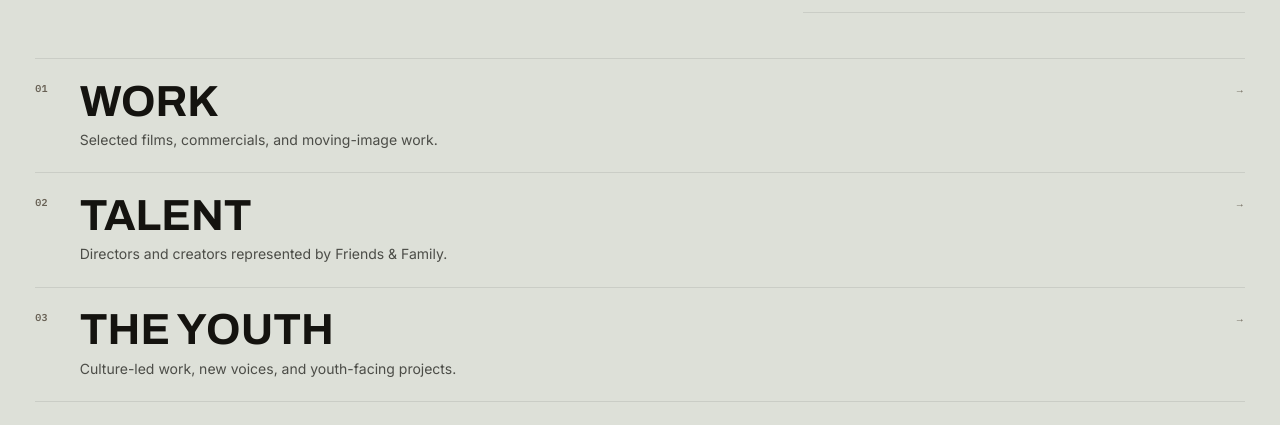
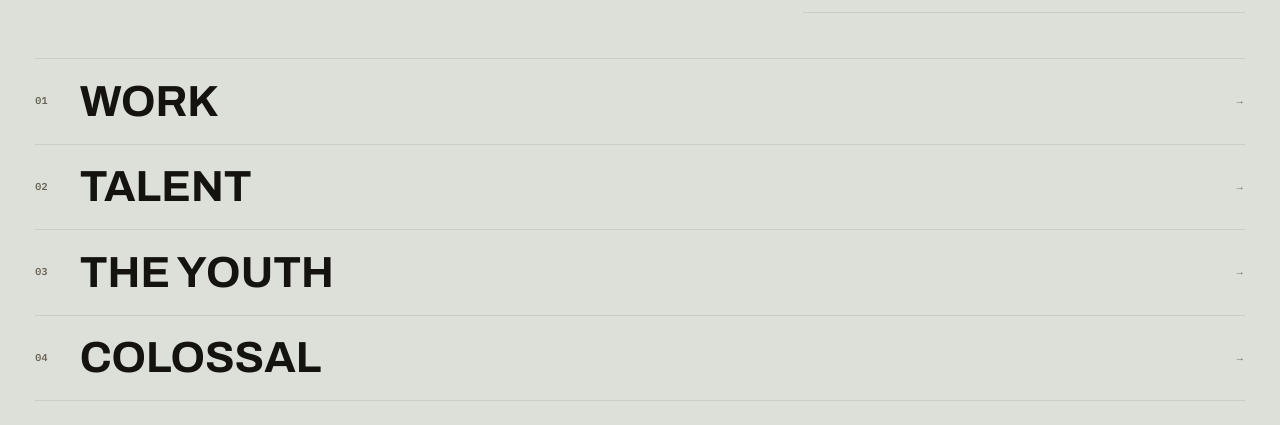
Before and after one commit to terryrayment/ff-reels, a Next.js app: page /site in a window 1280 px wide. Shown: the part 524-949 px from the top of the page. Built offline with nearby package versions, Linux system fonts and the light colour scheme; no server answers.

Commit message:
Remove homepage route index subtitles
Co-authored-by: Cursor <cursoragent@cursor.com>

```diff
--- a/src/app/(marketing)/site/page.tsx
+++ b/src/app/(marketing)/site/page.tsx
@@ -16,37 +16,31 @@ const HOME_ROUTES = [
     index: "01",
     label: "Work",
     href: "/site/work",
-    description: "Selected films, commercials, and moving-image work.",
   },
   {
     index: "02",
     label: "Talent",
     href: "/site/directors",
-    description: "Directors and creators represented by Friends & Family.",
   },
   {
     index: "03",
     label: "The Youth",
     href: "/site/youth",
-    description: "Culture-led work, new voices, and youth-facing projects.",
   },
   {
     index: "04",
     label: "Colossal",
     href: "/site/colossal",
-    description: "Large-scale creative production and extended worlds.",
   },
   {
     index: "05",
     label: "About",
     href: "/site/about",
-    description: "Who we are.",
   },
   {
     index: "06",
     label: "Contact",
     href: "/site/contact",
-    description: "Start a project.",
   },
 ] as const;
 
@@ -90,12 +84,7 @@ export default function MarketingHomePage() {
                 data-cursor="link"
               >
                 <span className="ff-home-route-link__index">{route.index}</span>
-                <span className="ff-home-route-link__body">
-                  <span className="ff-home-route-link__label">{route.label}</span>
-                  <span className="ff-home-route-link__desc">
-                    {route.description}
-                  </span>
-                </span>
+                <span className="ff-home-route-link__label">{route.label}</span>
                 <span className="ff-home-route-link__arrow" aria-hidden="true">
                   →
                 </span>
--- a/src/app/globals.css
+++ b/src/app/globals.css
@@ -1132,7 +1132,7 @@ mux-player {
   .ff-home-route-link {
     display: grid;
     grid-template-columns: auto 1fr auto;
-    align-items: start;
+    align-items: center;
     gap: clamp(1rem, 3vw, 2rem);
     border-bottom: 1px solid var(--ff-color-line-soft);
     padding: clamp(1.1rem, 2.2vw, 1.35rem) 0;
@@ -1141,7 +1141,6 @@ mux-player {
   }
 
   .ff-home-route-link__index {
-    padding-top: 0.35em;
     font-family: var(--ff-font-mono);
     font-size: var(--ff-type-label);
     font-weight: 520;
@@ -1150,13 +1149,6 @@ mux-player {
     text-transform: uppercase;
     color: var(--ff-color-faint);
     transition: color var(--ff-duration-fast) var(--ff-ease-out);
-  }
-
-  .ff-home-route-link__body {
-    display: flex;
-    min-width: 0;
-    flex-direction: column;
-    gap: 0.45rem;
   }
 
   .ff-home-route-link__label {
@@ -1169,17 +1161,7 @@ mux-player {
     text-transform: uppercase;
   }
 
-  .ff-home-route-link__desc {
-    max-width: 36rem;
-    font-family: var(--ff-font-text);
-    font-size: var(--ff-type-small);
-    line-height: var(--ff-leading-body);
-    color: var(--ff-color-body);
-    transition: color var(--ff-duration-fast) var(--ff-ease-out);
-  }
-
   .ff-home-route-link__arrow {
-    padding-top: 0.45em;
     font-family: var(--ff-font-mono);
     font-size: var(--ff-type-label);
     line-height: 1;
```
